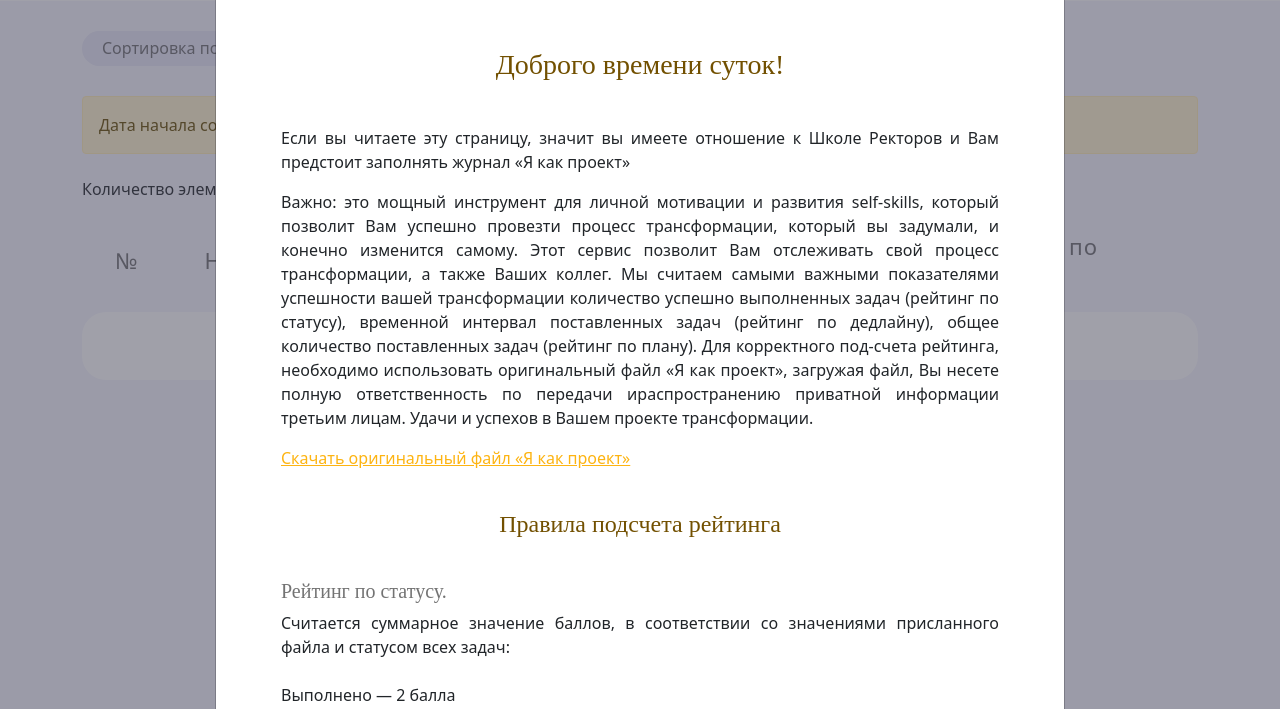
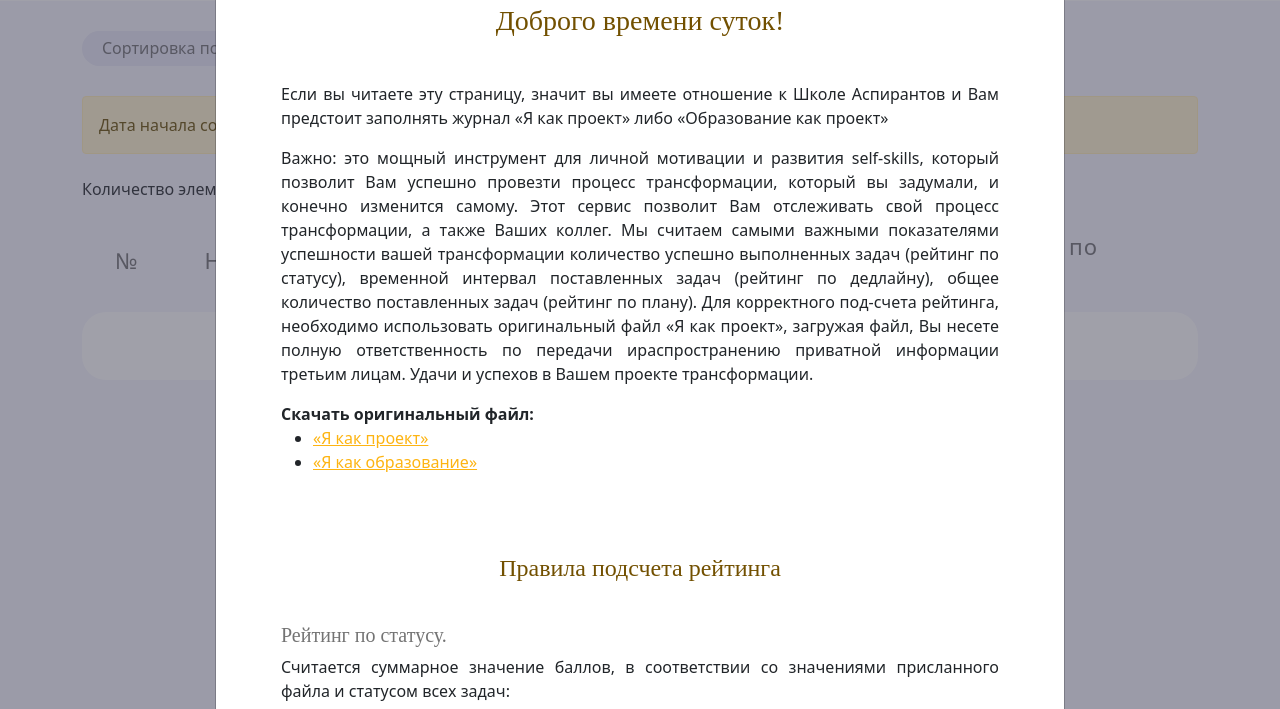
Before and after one commit to evgeny422/ExcelParser, a Django app: page / in a window 1280 px wide, after a click on "FAQ". Shown: the part 99-808 px from the top of the page. Run offline with Django 4.2, Linux system fonts and the light colour scheme; data that the repository does not hold is empty; some libraries are stand-ins or nearby versions; some web fonts are replaced.

Commit message:
add "Я как образование.xlsx" for download initial excel file

```diff
--- a/document_manager/urls.py
+++ b/document_manager/urls.py
@@ -1,13 +1,16 @@
-from django.urls import path
+from django.urls import path, include
 
 from document_manager.views import DocumentsList, DocumentAdd, DocumentSearch, DocumentDetail, DocumentSort, \
     DocumentDownload, DocumentDelete, DocumentUpdate, DownloadInitialFile, DocumentFromEvent, DocumentEventSort, \
-    DocumentEventSearch, DocumentHistory
+    DocumentEventSearch, DocumentHistory, DownloadInitialFileByName
 
 urlpatterns = [
 
     path('', DocumentsList.as_view(), name='documents'),
-    path('download_initial_file/', DownloadInitialFile.as_view(), name='initial_file'),
+    path('download_initial_file/', include([
+        path('', DownloadInitialFile.as_view(), name='initial_file'),
+        path('<str:file_name>', DownloadInitialFileByName.as_view(), name='initial_file_by_name')
+    ])),
     path('search/', DocumentSearch.as_view(), name='search'),
     path('add_document/', DocumentAdd.as_view(), name='add_document'),
     path('sort_documents/', DocumentSort.as_view(), name='sorted_documents'),
--- a/document_manager/views.py
+++ b/document_manager/views.py
@@ -8,6 +8,7 @@ from django.shortcuts import render, redirect, get_object_or_404, get_list_or_40
 from django.views import View
 from django.views.generic import ListView
 
+from ExcelParser.settings import BASE_DIR
 from ExcelParser.settings_dev import INITIAL_FILE_PATH_
 from document_manager.forms import DocumentUpdateForm, DocumentForm
 from document_manager.models import Document, Event
@@ -225,6 +226,15 @@ class DownloadInitialFile(View):
         return FileResponse(open(filename, 'rb'))
 
 
+class DownloadInitialFileByName(View):
+
+    def get_file(self, file_name):
+        return os.path.join(BASE_DIR, f'initial_excel_files/{file_name}')
+
+    def get(self, request, file_name, *args, **kwargs):
+        filename = self.get_file(file_name)
+        return FileResponse(open(filename, 'rb'))
+
 class DocumentHistory(View):
     """
     Отображение истории добаления файлов по мероприятиям
--- a/templates/includes/modals/faq_modal.html
+++ b/templates/includes/modals/faq_modal.html
@@ -9,8 +9,8 @@
                 <h3 class="modal-title text-center font-extra-bold c-title" style="margin-bottom: 40px;">Доброго времени суток!</h3>
                 <div style="margin-bottom: 40px;">
                     <p>
-                        Если вы читаете эту страницу, значит вы имеете отношение к Школе Ректоров и Вам предстоит
-                        заполнять журнал «Я как проект»
+                        Если вы читаете эту страницу, значит вы имеете отношение к Школе Аспирантов и Вам предстоит заполнять журнал «Я как проект»
+                        либо «Образование как проект»
                     </p>
                     <p>
                         Важно: это мощный инструмент для личной мотивации и развития self-skills, который позволит Вам
@@ -23,7 +23,13 @@
                         по передачи ираспространению приватной информации третьим лицам. Удачи и успехов в Вашем проекте
                         трансформации.
                     </p>
-                    <a class="c-link" href="{% url 'initial_file' %}">Скачать оригинальный файл «Я как проект»</a>
+                    <b>Скачать оригинальный файл:</b>
+                    <ul>
+                        <li><a class="c-link" href="{% url 'initial_file' %}">«Я как проект»</a></li>
+                        <li><a class="c-link" href="{% url 'initial_file_by_name' file_name='Я_как_образование.xlsx' %}">«Я как образование»</a></li>
+                    </ul>
+                    <br>
+
                 </div>
                 <div>
                     <h4 class="text-center font-extra-bold c-title" style="margin-bottom: 40px;">Правила подсчета рейтинга</h4>
```
Also changed, not shown: 1 other file.
